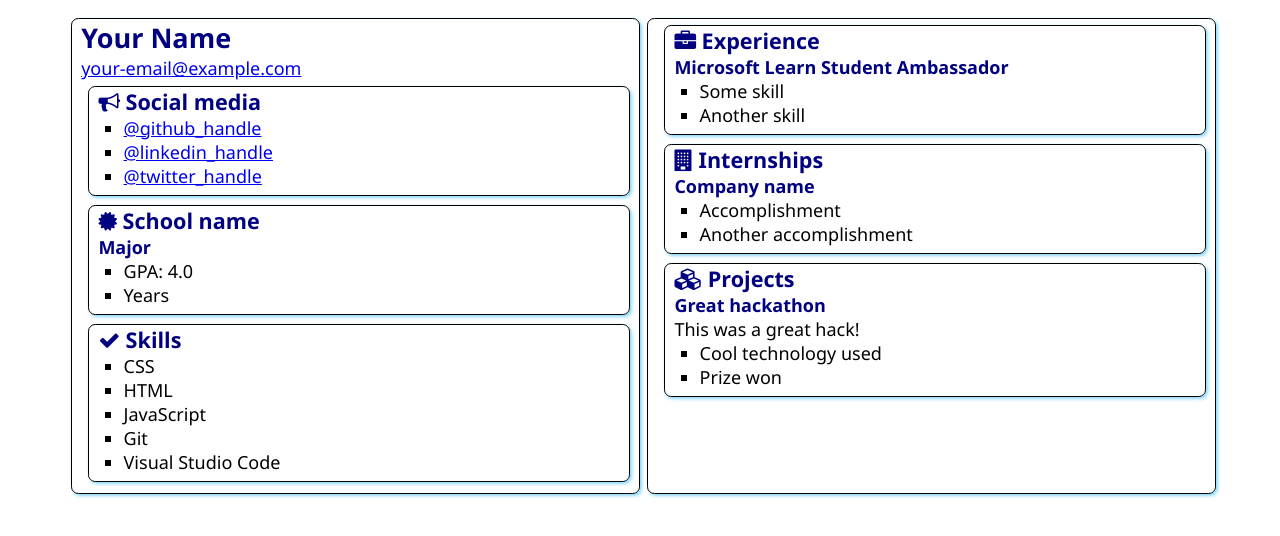
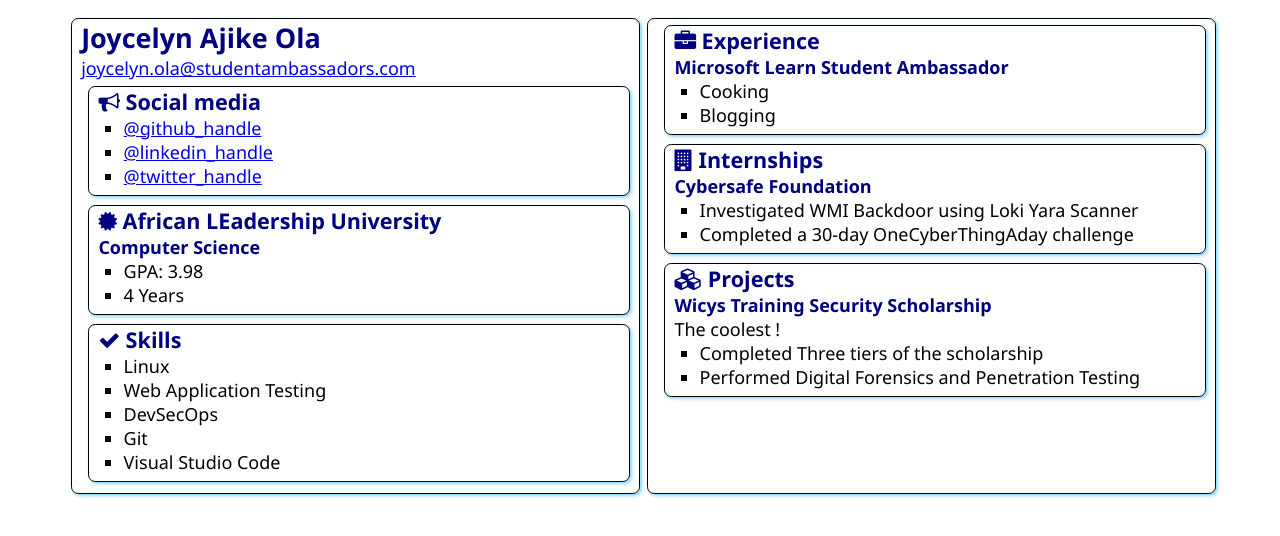
Before and after one commit to OlaJoy25/SATechnicalOnboarding, a plain HTML site: page src/index.html in a window 1280 px wide. Drawn offline with Linux system fonts and the light colour scheme.

Commit message:
Update index.html
Added my Name and a description of me.

```diff
--- a/src/index.html
+++ b/src/index.html
@@ -12,8 +12,8 @@
 <body>
     <main>
         <article class="box">
-            <h1>Your Name</h1>
-            <div><a href="mailto:your.email@example.com">your-email@example.com</a></div>
+            <h1>Joycelyn Ajike Ola</h1>
+            <div><a href="mailto:your.email@example.com">joycelyn.ola@studentambassadors.com</a></div>
 
             <section class="box">
                 <h2>
@@ -21,9 +21,9 @@
                     Social media
                 </h2>
                 <ul>
-                    <li><a href="https://github.com/<handle>">@github_handle</a></li>
-                    <li><a href="https://linkedin.com/in/<handle>">@linkedin_handle</a></li>
-                    <li><a href="https://twitter.com/<handle>">@twitter_handle</a></li>
+                    <li><a href="https://github.com/OlaJoy25">@github_handle</a></li>
+                    <li><a href="www.linkedin.com/in/joycelyn-ajike-407b85204">@linkedin_handle</a></li>
+                    <li><a href="https://twitter.com/AjikeJoycelyn">@twitter_handle</a></li>
                 </ul>
             </section>
 
@@ -31,12 +31,12 @@
                 <div class="education">
                     <h2>
                         <i class="fa fa-certificate" aria-hidden="true"></i>
-                        School name
+                        African LEadership University
                     </h2>
-                    <h3>Major</h3>
+                    <h3>Computer Science</h3>
                     <ul>
-                        <li>GPA: 4.0</li>
-                        <li>Years</li>
+                        <li>GPA: 3.98</li>
+                        <li>4 Years</li>
                     </ul>
                 </div>
             </section>
@@ -47,9 +47,9 @@
                     Skills
                 </h2>
                 <ul>
-                    <li>CSS</li>
-                    <li>HTML</li>
-                    <li>JavaScript</li>
+                    <li>Linux</li>
+                    <li>Web Application Testing</li>
+                    <li>DevSecOps</li>
                     <li>Git</li>
                     <li>Visual Studio Code</li>
                 </ul>
@@ -63,8 +63,8 @@
                 </h2>
                 <h3>Microsoft Learn Student Ambassador</h3>
                 <ul>
-                    <li>Some skill</li>
-                    <li>Another skill</li>
+                    <li>Cooking</li>
+                    <li>Blogging</li>
                 </ul>
             </section>
             <section class="box">
@@ -73,10 +73,10 @@
                     Internships
                 </h2>
 
-                <h3>Company name</h3>
+                <h3>Cybersafe Foundation</h3>
                 <ul>
-                    <li>Accomplishment</li>
-                    <li>Another accomplishment</li>
+                    <li>Investigated WMI Backdoor using Loki Yara Scanner</li>
+                    <li>Completed a 30-day OneCyberThingAday challenge</li>
                 </ul>
             </section>
             <section class="box">
@@ -85,11 +85,11 @@
                     Projects
                 </h2>
 
-                <h3>Great hackathon</h3>
-                <div>This was a great hack!</div>
+                <h3>Wicys Training Security Scholarship</h3>
+                <div>The coolest !</div>
                 <ul>
-                    <li>Cool technology used</li>
-                    <li>Prize won</li>
+                    <li>Completed Three tiers of the scholarship</li>
+                    <li>Performed Digital Forensics and Penetration Testing</li>
                 </ul>
             </section>
         </article>
```
